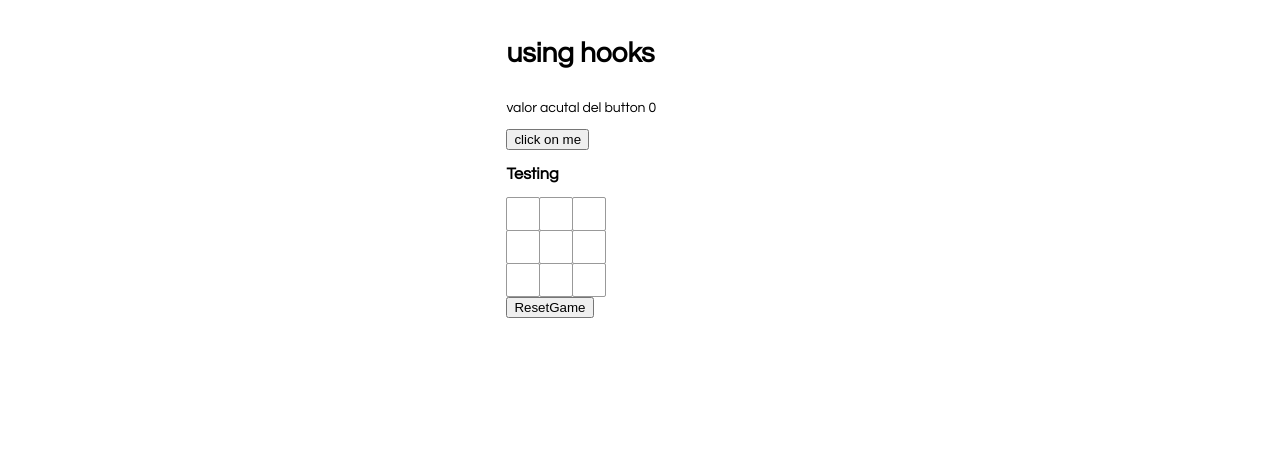
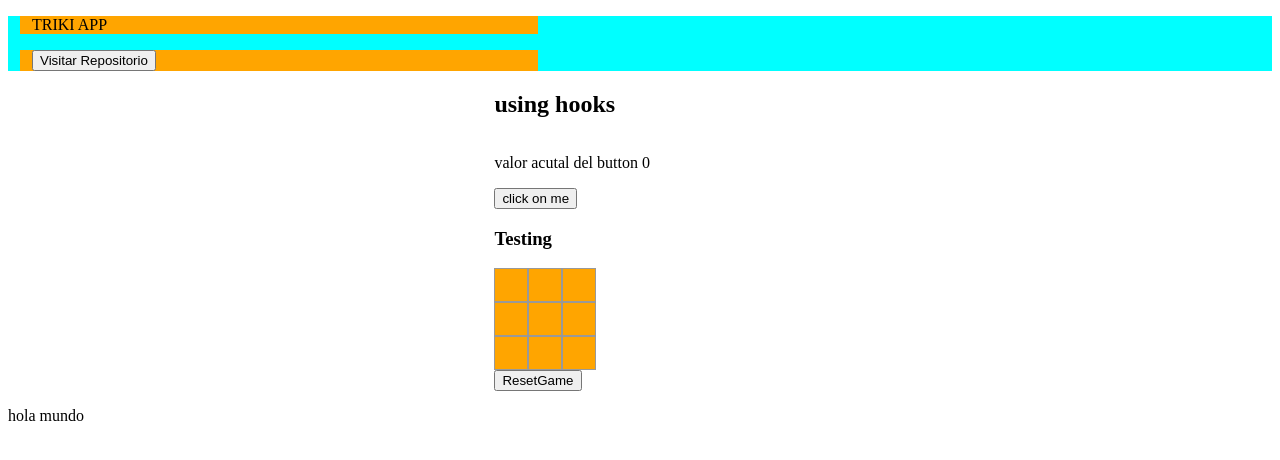
Before and after one commit to JosueRS12/Triqui-project, a React app: page / in a window 1280 px wide. Built offline with nearby package versions, Linux system fonts and the light colour scheme.

Commit message:
add the board game inside the layout

```diff
--- a/src/components/board.css
+++ /dev/null
@@ -1,20 +0,0 @@
-.square{
-  display: inline-block;
-  border-radius: 2px;
-  border-style: solid;
-}
-.button:hover{
-
-}
-.fil{
-  padding: 0px;
-}
-
-button:disabled{
-  color: black;
-}
-
-.board{
-  display: grid;
-  margin-left: 38vw;
-}
--- /dev/null
+++ b/src/components/game/board.css
@@ -0,0 +1,27 @@
+
+
+.square {
+    background: orange;
+    border: 1px solid #999;
+    float: left;
+    font-size: 24px;
+    height: 34px;
+    text-align: center;
+    width: 34px;
+
+}
+.button:hover{
+
+}
+.fil{
+  padding: 0px;
+}
+
+button:disabled{
+  color: black;
+}
+
+.board{
+  display: grid;
+  margin-left: 38vw;
+}
--- a/src/components/board.js
+++ b/src/components/game/board.js
@@ -1,6 +1,5 @@
-import React, {useState, useEffect} from 'react'
-import '../index.css'
-import './board.css'
+import React, {useState, useEffect} from 'react';
+import './board.css';
 
 function Square(props){
   const [value,setValue] = useState('');
@@ -244,25 +243,26 @@ export default class Board extends React.Component{
   render(){
     this.fillSquare();
     return(
-      <div className="board" key={this.state.value}>
+      <div className="board"  key={this.state.value}>
         <h1>using hooks</h1>
         <HowToUseHooks/>
         <h3>Testing</h3>
+
           <div className="fil">
             {this.state.board.map((element, i)=> {
-            const fil = i<3? <div className="butt"> {element} </div> : null;
+              const fil = i<3? <div className="butt" key={i}> {element} </div> : null;
               return fil;
           })}
           </div>
           <div className="fil">
             {this.state.board.map((element, i)=> {
-           const fil = (i>=3 && i<6)? <div className="butt"> {element} </div> : null;
+             const fil = (i>=3 && i<6)? <div className="butt" key={i}> {element} </div> : null;
               return fil;
           })}
           </div>
           <div className="fil">
             {this.state.board.map((element, i)=> {
-          const fil = (i>=6 && i<9)? <div className="butt"> {element} </div> : null;
+            const fil = (i>=6 && i<9)? <div className="butt" key={i}> {element} </div> : null;
             return fil;
           })}
           </div>
--- a/src/index.css
+++ b/src/index.css
@@ -1,59 +1,22 @@
-body {
-    font: 14px "Century Gothic", Futura, sans-serif;
-      margin: 20px;
-
+header{
+  top: 0;
+  position: relative;
 }
 
-ol, ul {
-    padding-left: 30px;
-
+.menu{
+  margin: none;
+  background-color:cyan;
+  width: 100%;
 }
 
-.board-row:after {
-    clear: both;
-      content: "";
-        display: table;
-
+.content-menu{
+  display: block;
+  background-color: orange;
+  width: 40%;
+  padding-inline-start: 12px;
+  margin-left: 12px
 }
 
-.status {
-    margin-bottom: 10px;
-
+.container{
+  position: inherit;
 }
-
-.square {
-    background: #fff;
-      border: 1px solid #999;
-        float: left;
-          font-size: 24px;
-            font-weight: bold;
-              line-height: 34px;
-                height: 34px;
-                  margin-right: -1px;
-                    margin-top: -1px;
-                      padding: 0;
-                        text-align: center;
-                          width: 34px;
-
-}
-
-.square:focus {
-    outline: none;
-
-}
-
-.kbd-navigation .square:focus {
-    background: #ddd;
-
-}
-
-.game {
-    display: flex;
-      flex-direction: row;
-
-}
-
-.game-info {
-    margin-left: 20px;
-
-}
--- a/src/index.js
+++ b/src/index.js
@@ -3,9 +3,35 @@ import React from 'react';
 import ReactDOM from 'react-dom';
 //vincular el css
 import './index.css'
-import Board from './components/board'
+import Board from './components/game/board'
+
+
+const Layout = (props) =>{
+  return (
+    <main>
+      <header>
+        <div className="menu">
+          <div className='content-menu'>
+            <p> TRIKI APP </p>
+          </div>
+          <div className='content-menu'>
+            <button type="button">Visitar Repositorio </button>
+          </div>
+
+        </div>
+      </header>
+
+      <section id="game">
+        <Board/>
+      </section>
+      <p>hola mundo</p>
+    </main>
+  );
+}
+
+export default Layout;
 
 ReactDOM.render(
-  <Board />,
+  <Layout/>,
   document.getElementById("root")
 );
```
Also changed, not shown: src/assets/engranaje.png (added). Lines whose indentation alone changed are shown as unchanged.
